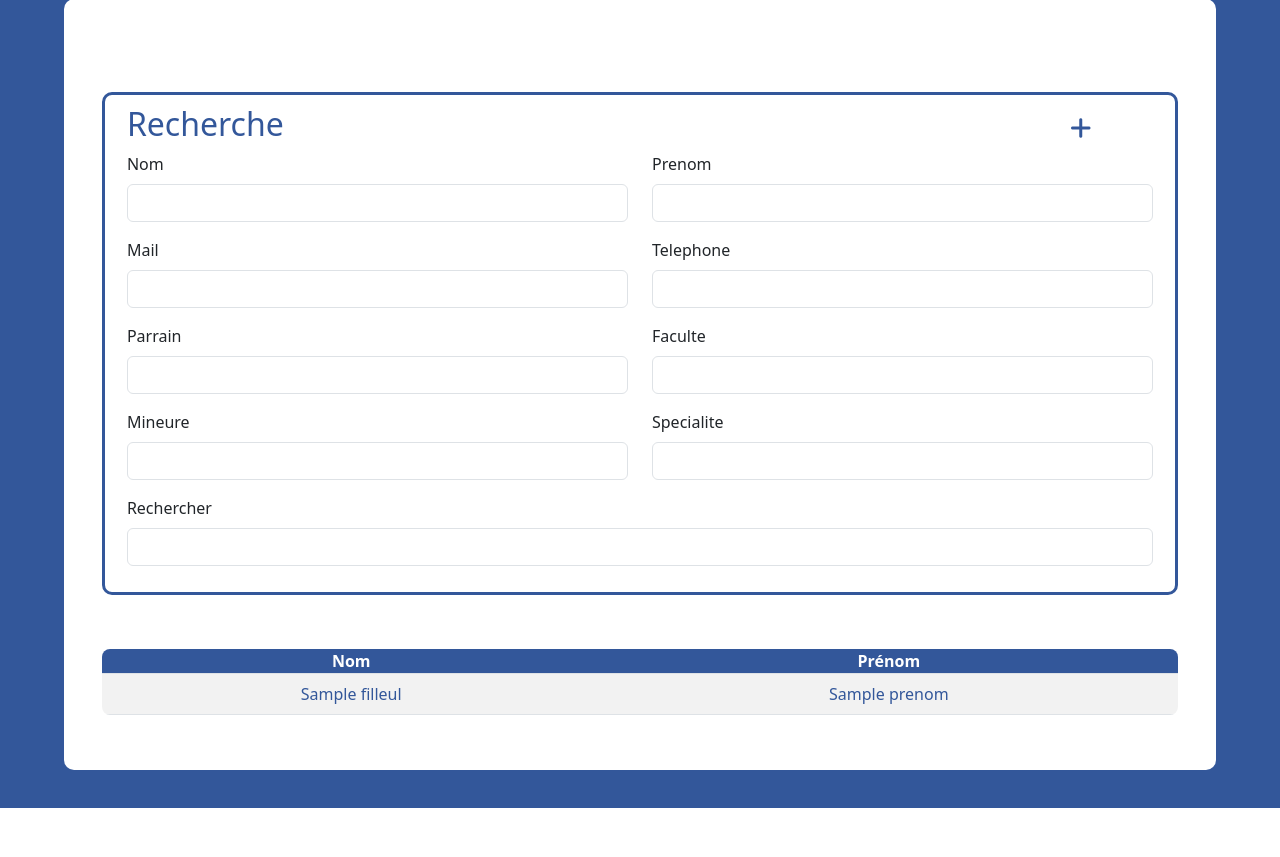
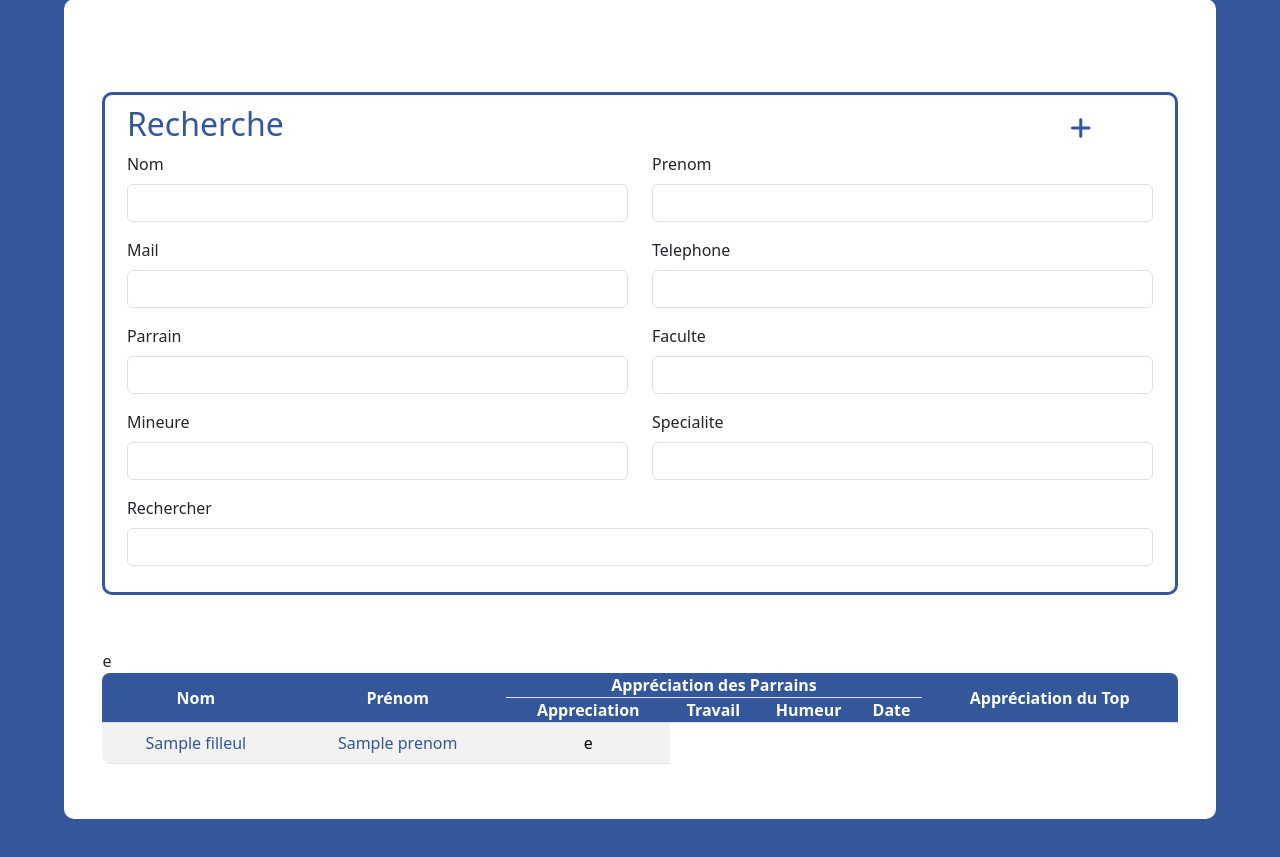
Before and after one commit to YannickLeCam/tutorat, a Symfony app: template templates/filleul/index.html.twig in a window 1280 px wide. Shown: the part 95-952 px from the top of the page. Before the commit the page ends 903 px from the top, so only its background shows below. Run offline with Twig, Linux system fonts and the light colour scheme; the template is opened without the code that fills it: most values are stand-ins (such as "Sample title", 1, 10 or a date in 2020); form fields are guessed from the names that the template uses; style sheets or scripts are compiled from the project's sources; some libraries are stand-ins or nearby versions.

Commit message:
add(CSSing listes filleul V1)

```diff
--- a/templates/filleul/index.html.twig
+++ b/templates/filleul/index.html.twig
@@ -63,15 +63,44 @@
         </div>
         <table class="table table-striped table-hover">
             <thead>
-                <th>Nom</th>
-                <th>Prénom</th>
+                <tr>
+                    <th rowspan="2">Nom</th>
+                    <th rowspan="2">Prénom</th>
+                    <th class="title" colspan="4">Appréciation des Parrains</th>
+                    <th rowspan="2">Appréciation du Top</th>
+                </tr>
+                <tr>
+                    <th>Appreciation</th>
+                    <th>Travail</th>
+                    <th>Humeur</th>
+                    <th>Date</th>
+                </tr>
             </thead>
             <tbody>
                 {% for filleul in filleuls %}
-                    <tr>
-                        <td><a href="{{path('app_filleul.show',{id:filleul.id})}}">{{filleul.nom}}</a></td>
-                        <td><a href="{{path('app_filleul.show',{id:filleul.id})}}">{{filleul.prenom}}</a></td>
-                    </tr>
+                        <tr>
+                            <td><a href="{{path('app_filleul.show',{id:filleul.id})}}">{{filleul.nom}}</a></td>
+                            <td><a href="{{path('app_filleul.show',{id:filleul.id})}}">{{filleul.prenom}}</a></td>
+
+                            {% if filleul.parrainAppreciations | length > 0 %}
+
+                                {{filleul.parrainAppreciations|last|raw}}
+
+                            {% else %}
+                                <td colspan="4">
+                                    <p>Pas encore d'Appréciation</p>
+                                </td>
+                            {% endif %}
+
+                            <td>
+                                {% if filleul.topAppreciations | length > 0 %}
+                                    {{filleul.topAppreciations | last }}
+                                {% else %}
+                                    <p>Pas encore d'appreciation de Mi-Semestre</p>
+
+                                {% endif %}
+                            </td>
+                        </tr>
                 {% endfor %}
             </tbody>
         </table>
```
